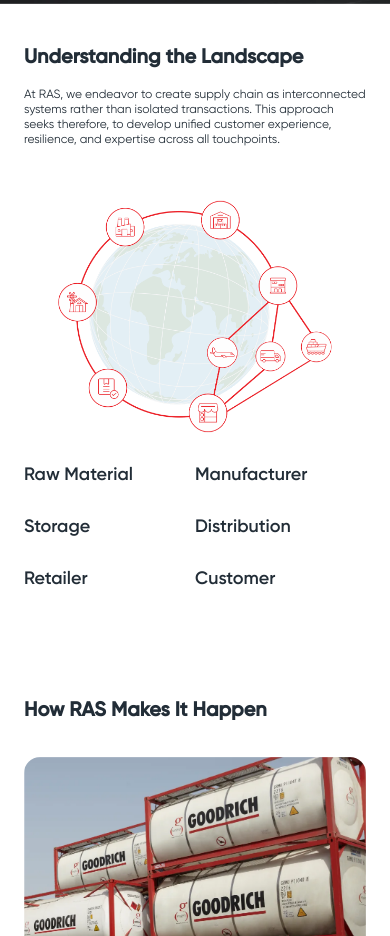
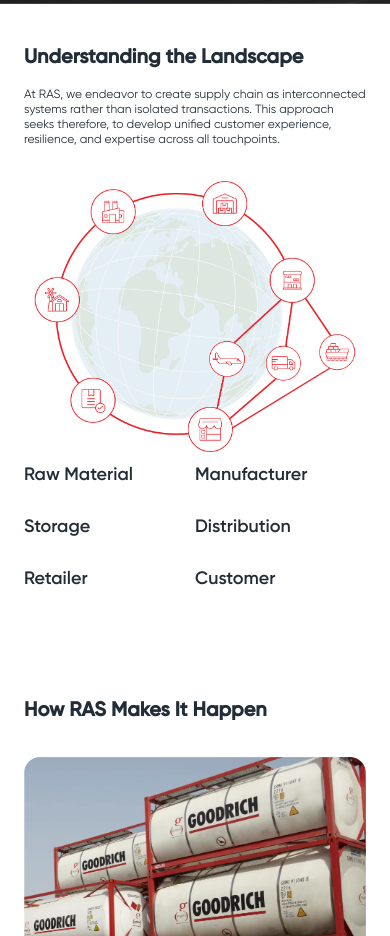
Before and after one commit to sunny-zerror/RAS, a Next.js app: page / in a window 390 px wide. Shown: the part 840-1776 px from the top of the page. Built offline with nearby package versions, Linux system fonts and the light colour scheme.

Commit message:
size incresed

```diff
--- a/src/components/sections/HowRas.jsx
+++ b/src/components/sections/HowRas.jsx
@@ -81,7 +81,7 @@
                 modules={[Navigation, A11y]}
                 spaceBetween={10}
                 slidesPerView={1}
-                speed={1000}
+                speed={600}
                 onSwiper={setSwiperInstance}
                 onSlideChange={(swiper) => setCurrentSlide(swiper.activeIndex)}
                 className="story_swiper_classname_swiper"
--- a/src/components/sections/Section2New.jsx
+++ b/src/components/sections/Section2New.jsx
@@ -128,6 +128,7 @@
                                     initial={{ y: "1vh", opacity: 0 }}
                                     animate={{ y: 0, opacity: 1 }}
                                     exit={{ y: "-1vh", opacity: 0 }}
+                                    className='w-full mt-5 md:mt-0 h-[12vh]'
                                     transition={{ duration: 0.3, ease: "easeInOut" }}
                                 >
                                     <h2 className="text-lg lg:text-xl font-medium cursor-default mb-2">
@@ -143,8 +144,8 @@
 
                     </div>
                     <div className=" w-full md:w-1/2 h-full relative   center ">
-                        <div className="  relative w-full h-auto">
-                            <img className="w-full scale-[.8] md:scale-75 h-auto block" src={selectedImage} alt="" />
+                        <div className=" scale-125 md:scale-100  relative w-full h-auto">
+                            <img className="w-full scale-75 h-auto block" src={selectedImage} alt="" />
                             {
                                 markers.map((marker, index) => (
                                     <div
```
